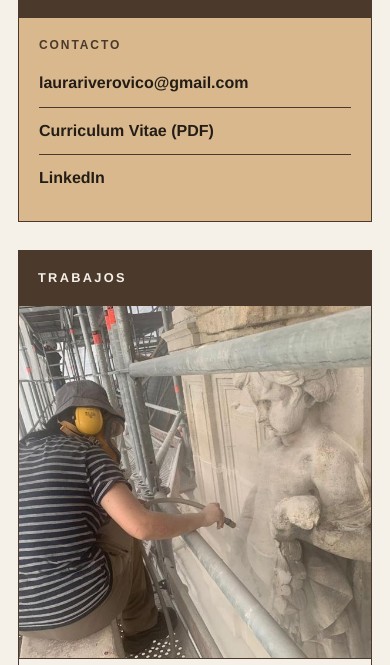
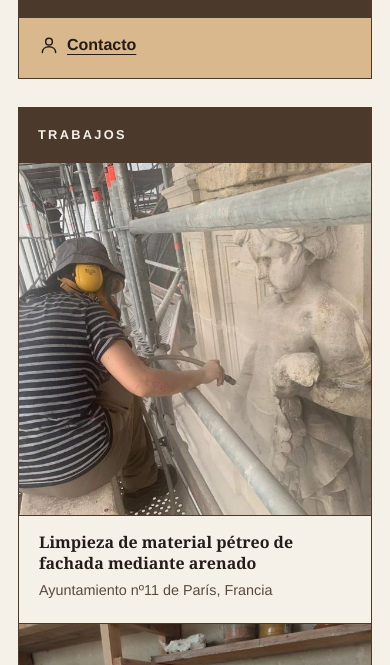
Before and after one commit to laurariverovico/laurariverovico.github.io, a plain HTML site: page index.html in a window 390 px wide. Shown: the part 179-844 px from the top of the page. Drawn offline with Linux system fonts and the light colour scheme.

Commit message:
versionmovil contacto

```diff
--- a/css/retro.css
+++ b/css/retro.css
@@ -39,6 +39,12 @@ p{margin:0 0 .8em}
 .enlaces li:first-child{border-top:0}
 .enlaces a{display:block;padding:10px 0;text-decoration:none;font-weight:600;overflow-wrap:anywhere}
 .enlaces a:hover{color:var(--cobre);padding-left:6px;transition:padding .2s}
+
+/* ===== Contacto: en ordenador siempre abierto; en móvil, botón plegable ===== */
+.contacto summary{display:none;list-style:none;cursor:pointer;align-items:center;gap:8px;font-weight:600}
+.contacto summary::-webkit-details-marker{display:none}
+.contacto summary span{text-decoration:underline;text-underline-offset:4px;text-decoration-thickness:1px}
+.contacto summary:focus-visible{outline:2px solid var(--cobre);outline-offset:4px}
 
 .barra{background:var(--cafe);color:var(--crudo);padding:10px 26px}
 
@@ -83,6 +89,10 @@ dialog p{margin:0;padding:12px 18px;border-top:1px solid var(--cafe);font:italic
 
 @media (max-width:900px){.galeria{grid-template-columns:repeat(2,1fr)}}
 @media (max-width:760px){
+  .celda.contacto{padding:14px 20px}
+  .contacto summary{display:inline-flex}
+  .contacto .rotulo{display:none}
+  .contacto .enlaces{margin-top:8px}
   .c8,.c4{grid-column:span 12}
   .celda,.barra{padding:20px}
   table,tbody,tr,th,td{display:block;width:100%}
--- a/index.html
+++ b/index.html
@@ -16,13 +16,29 @@
       <h1>Laura<br>Rivero Vico</h1>
       <p class="sub">Conservación y restauración del patrimonio cultural</p>
     </header>
-    <nav class="celda c4 arena" aria-label="Contacto y enlaces">
+    <nav class="celda c4 arena contacto" aria-label="Contacto y enlaces">
+      <details id="contacto" open>
+        <summary>
+          <svg viewBox="0 0 24 24" width="20" height="20" fill="none" stroke="currentColor" stroke-width="1.8" stroke-linecap="round" aria-hidden="true"><circle cx="12" cy="8" r="4"/><path d="M4 21c0-4.4 3.6-7 8-7s8 2.6 8 7"/></svg>
+          <span>Contacto</span>
+        </summary>
         <p class="rotulo">Contacto</p>
         <ul class="enlaces">
           <li><a href="mailto:laurariverovico@gmail.com">laurariverovico@gmail.com</a></li>
           <li><a href="cv/CV_Laura_Rivero_Vico_ONLINEligero.pdf" target="_blank" rel="noopener">Curriculum Vitae (PDF)</a></li>
           <li><a href="https://www.linkedin.com/in/laura-rivero-vico-restauracionconservacion" target="_blank" rel="noopener">LinkedIn</a></li>
         </ul>
+      </details>
+      <script>
+        /* En móvil, Contacto empieza plegado; en ordenador siempre se ve abierto */
+        (function () {
+          var d = document.getElementById('contacto');
+          var mq = window.matchMedia('(max-width:760px)');
+          function ajustar() { d.open = !mq.matches; }
+          ajustar();
+          mq.addEventListener('change', ajustar);
+        })();
+      </script>
     </nav>
   </div>
 
```
Lines whose indentation alone changed are shown as unchanged.
